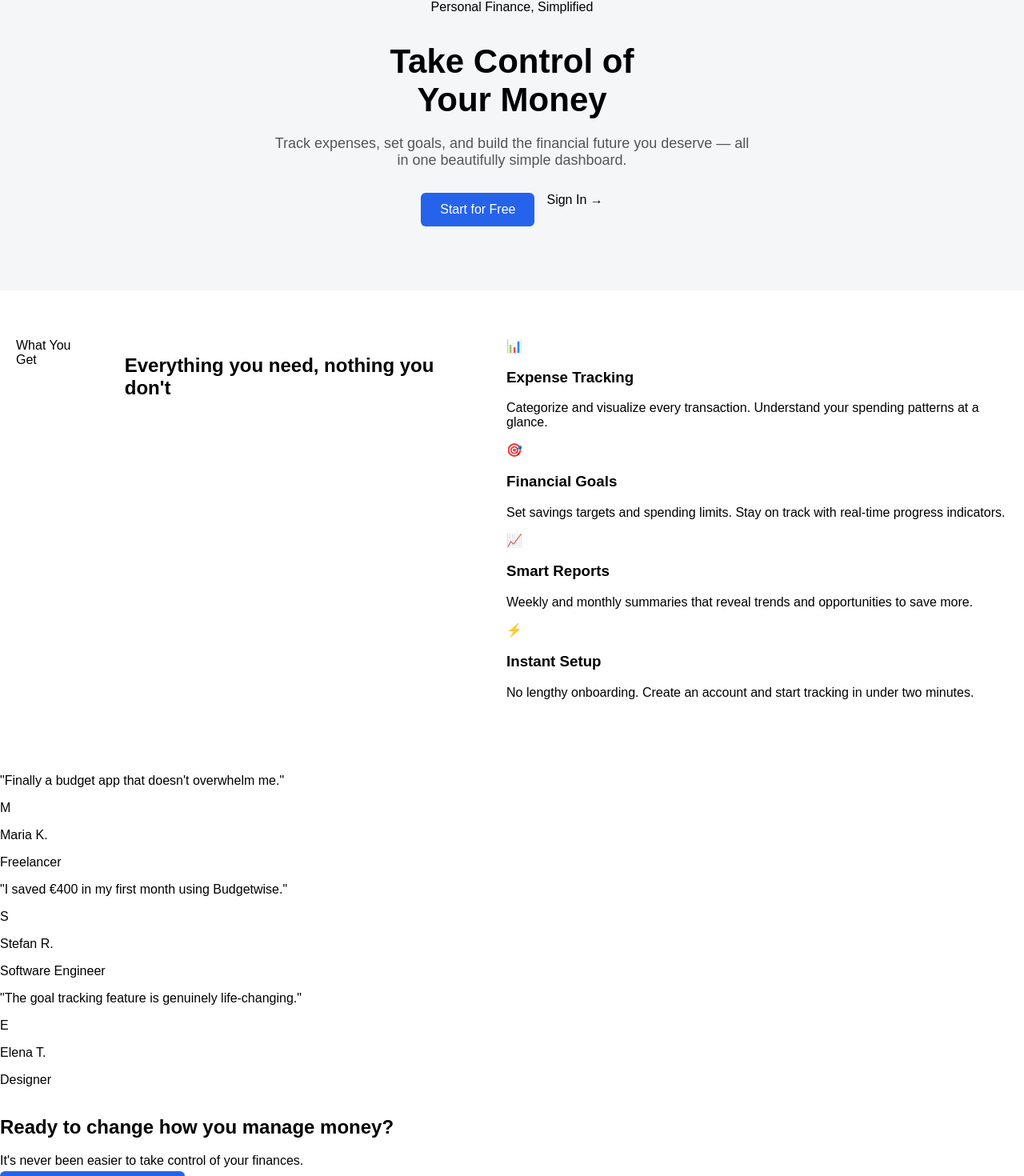
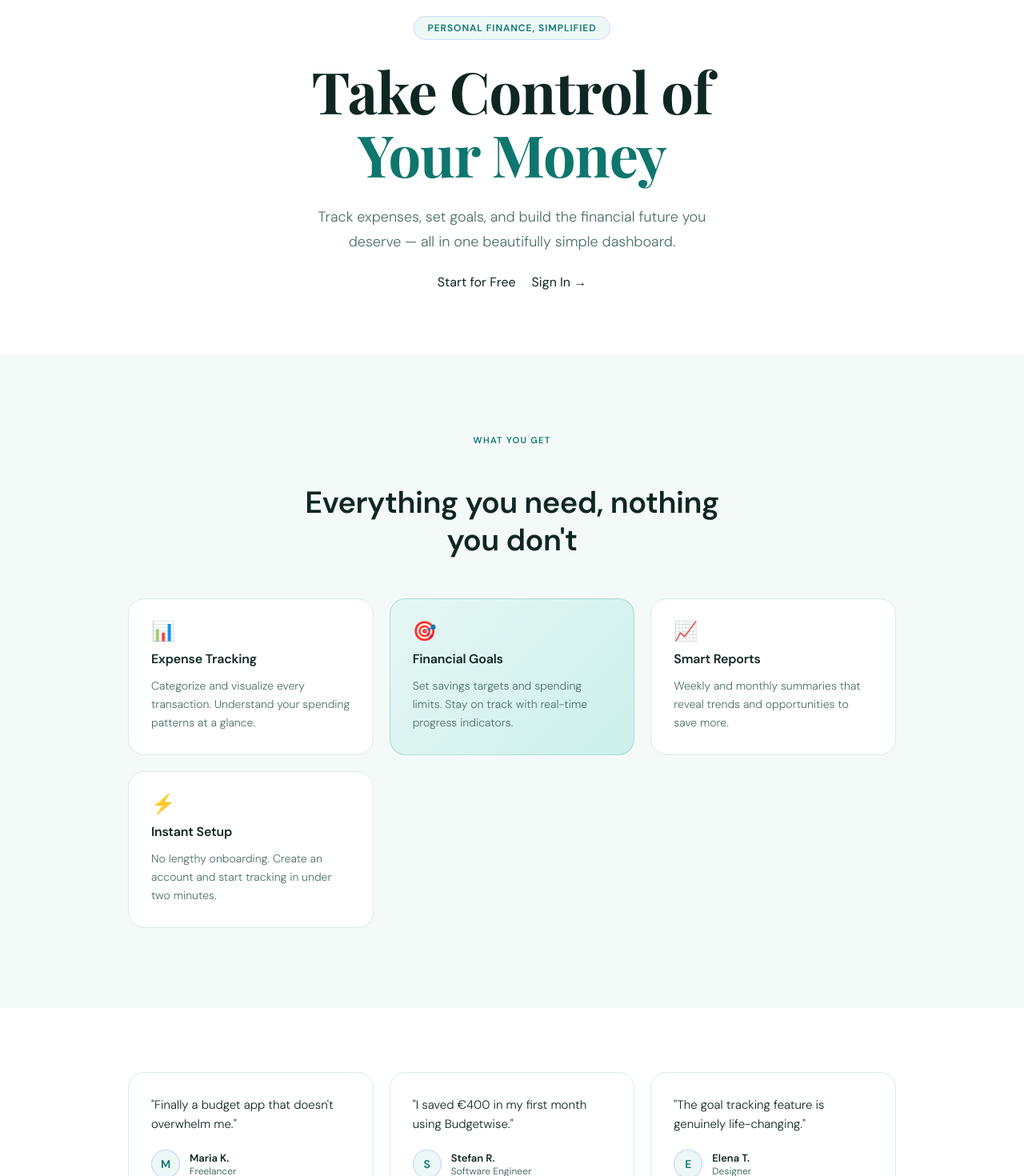
Before and after one commit to DZhivkovv/budgetwise, a React (Create React App) app in the folder frontend/: page / in a window 1280 px wide. Shown: the part 160-1630 px from the top of the page at 80% size. Built offline with nearby package versions, Linux system fonts and the light colour scheme; no server answers.

Commit message:
style: Add styling to homepage

```diff
--- a/frontend/src/pages/Homepage/Homepage.css
+++ b/frontend/src/pages/Homepage/Homepage.css
@@ -1,84 +1,334 @@
+/* ─── TOKENS ───────────────────────────────────────── */
+@import url('https://fonts.googleapis.com/css2?family=DM+Sans:wght@300;400;500;600&family=Playfair+Display:wght@700&display=swap');
+
+
+/* -------------------------------
+   RESET / BASE
+-------------------------------- */
+*, *::before, *::after { box-sizing: border-box; margin: 0; padding: 0; }
+
 .homepage {
+  background: var(--bg-base);
+  color: var(--text-primary);
+  font-family: var(--font);
+  min-height: 100vh;
   display: flex;
   flex-direction: column;
-  font-family: Arial, sans-serif;
+  overflow-x: hidden;
 }
 
-/* HERO */
-
+/* -------------------------------
+   HERO SECTION
+-------------------------------- */
 .hero {
   text-align: center;
-  padding: 80px 20px;
-  background: #f4f6f8;
+  padding: 100px 24px 80px;
+  display: flex;
+  flex-direction: column;
+  align-items: center;
+  gap: 24px;
+  animation: fadeUp 0.7s ease both;
 }
 
-.hero h1 {
-  font-size: 42px;
-  margin-bottom: 20px;
+@keyframes fadeUp {
+  from { opacity: 0; transform: translateY(24px); }
+  to   { opacity: 1; transform: translateY(0); }
 }
 
-.hero p {
-  max-width: 600px;
-  margin: 0 auto 30px auto;
-  color: #555;
+.hero-badge {
+  display: inline-block;
+  background: var(--accent-glow);
+  border: 1px solid #4f6ef733;
+  color: var(--accent-light);
+  font-size: 12px;
+  font-weight: 600;
+  letter-spacing: 0.08em;
+  text-transform: uppercase;
+  padding: 6px 16px;
+  border-radius: 999px;
+}
+
+.hero-title {
+  font-family: var(--font-display);
+  font-size: clamp(42px, 7vw, 72px);
+  font-weight: 700;
+  line-height: 1.1;
+  letter-spacing: -1px;
+  color: var(--text-primary);
+  max-width: 760px;
+}
+
+.hero-accent {
+  color: var(--accent-light);
+}
+
+.hero-subtitle {
   font-size: 18px;
+  color: var(--text-secondary);
+  max-width: 520px;
+  line-height: 1.7;
+  font-weight: 300;
 }
 
 .hero-buttons {
   display: flex;
+  align-items: center;
+  gap: 20px;
+  flex-wrap: wrap;
   justify-content: center;
-  gap: 15px;
 }
 
-/* BUTTONS */
-
-.btn-primary {
-  background: #2563eb;
-  color: white;
-  padding: 12px 24px;
-  border-radius: 6px;
-  text-decoration: none;
+.hero-stats {
+  display: flex;
+  align-items: center;
+  gap: 32px;
+  margin-top: 16px;
+  padding: 20px 36px;
+  background: var(--bg-surface);
+  border: 1px solid var(--border);
+  border-radius: var(--radius-xl);
+  flex-wrap: wrap;
+  justify-content: center;
 }
 
-.btn-primary:hover {
-  background: #1d4ed8;
+.stat {
+  display: flex;
+  flex-direction: column;
+  align-items: center;
+  gap: 4px;
 }
 
-.btn-secondary {
-  border: 1px solid #ccc;
-  padding: 12px 24px;
-  border-radius: 6px;
-  text-decoration: none;
-  color: #333;
+.stat-number {
+  font-size: 24px;
+  font-weight: 600;
+  color: var(--text-primary);
+  letter-spacing: -0.5px;
 }
 
-.btn-secondary:hover {
-  background: #eee;
+.stat-label {
+  font-size: 12px;
+  color: var(--text-secondary);
+  font-weight: 400;
+  text-transform: uppercase;
+  letter-spacing: 0.05em;
 }
 
-/* FEATURES */
-
-.features {
-  display: flex;
-  justify-content: center;
-  gap: 40px;
-  padding: 60px 20px;
+.stat-divider {
+  width: 1px;
+  height: 36px;
+  background: var(--border-strong);
 }
 
-.feature {
-  max-width: 250px;
-  text-align: center;
+/* -------------------------------
+  FEATURES
+-------------------------------- */
+.features {
+  padding: 100px 48px;
+  display: flex;
+  flex-direction: column;
+  align-items: center;
+  gap: 48px;
+  background: var(--bg-surface);
 }
 
-.feature h3 {
-  margin-bottom: 10px;
+.section-label {
+  font-size: 11px;
+  font-weight: 600;
+  letter-spacing: 0.12em;
+  text-transform: uppercase;
+  color: var(--accent-light);
 }
 
-/* FOOTER */
+.section-title {
+  font-size: clamp(26px, 4vw, 38px);
+  font-weight: 600;
+  color: var(--text-primary);
+  text-align: center;
+  max-width: 540px;
+  letter-spacing: -0.5px;
+  line-height: 1.25;
+}
 
+.features-grid {
+  display: grid;
+  grid-template-columns: repeat(3, 1fr);
+  gap: 20px;
+  width: 100%;
+  max-width: 960px;
+}
+
+.feature-card {
+  background: var(--bg-card);
+  border: 1px solid var(--border);
+  border-radius: var(--radius-lg);
+  padding: 28px;
+  display: flex;
+  flex-direction: column;
+  gap: 12px;
+  transition: background var(--transition), border-color var(--transition), transform var(--transition);
+}
+
+.feature-card:hover {
+  background: var(--bg-card-hover);
+  border-color: var(--border-strong);
+  transform: translateY(-2px);
+}
+
+.feature-card--accent {
+  border-color: #0d948840;
+  background: linear-gradient(135deg, #e6f7f5, #ccf0eb);
+}
+
+.feature-icon {
+  font-size: 24px;
+  line-height: 1;
+}
+
+.feature-card h3 {
+  font-size: 16px;
+  font-weight: 600;
+  color: var(--text-primary);
+  letter-spacing: -0.2px;
+}
+
+.feature-card p {
+  font-size: 14px;
+  color: var(--text-secondary);
+  line-height: 1.65;
+  font-weight: 300;
+}
+
+/* -------------------------------
+  TESTIMONIALS
+-------------------------------- */
+.testimonials {
+  padding: 80px 48px;
+}
+
+.testimonial-track {
+  display: grid;
+  grid-template-columns: repeat(3, 1fr);
+  gap: 20px;
+  max-width: 960px;
+  margin: 0 auto;
+}
+
+.testimonial-card {
+  background: var(--bg-card);
+  border: 1px solid var(--border);
+  border-radius: var(--radius-lg);
+  padding: 28px;
+  display: flex;
+  flex-direction: column;
+  gap: 20px;
+  transition: border-color var(--transition);
+}
+
+.testimonial-card:hover {
+  border-color: var(--border-strong);
+}
+
+.testimonial-quote {
+  font-size: 15px;
+  color: var(--text-primary);
+  line-height: 1.6;
+  font-weight: 300;
+  flex: 1;
+}
+
+.testimonial-author {
+  display: flex;
+  align-items: center;
+  gap: 12px;
+}
+
+.testimonial-avatar {
+  width: 36px;
+  height: 36px;
+  border-radius: 50%;
+  background: var(--accent-glow);
+  border: 1px solid #4f6ef744;
+  color: var(--accent-light);
+  display: flex;
+  align-items: center;
+  justify-content: center;
+  font-size: 14px;
+  font-weight: 600;
+  flex-shrink: 0;
+}
+
+.testimonial-name {
+  font-size: 13px;
+  font-weight: 600;
+  color: var(--text-primary);
+}
+
+.testimonial-role {
+  font-size: 12px;
+  color: var(--text-secondary);
+}
+
+/* -------------------------------
+  CALL TO ACTION
+-------------------------------- */
+.cta {
+  padding: 100px 24px;
+  text-align: center;
+  display: flex;
+  flex-direction: column;
+  align-items: center;
+  gap: 20px;
+  background: var(--bg-surface);
+  border-top: 1px solid var(--border);
+}
+
+.cta-title {
+  font-size: clamp(26px, 4vw, 38px);
+  font-weight: 600;
+  color: var(--text-primary);
+  max-width: 540px;
+  letter-spacing: -0.5px;
+  line-height: 1.25;
+}
+
+.cta-sub {
+  font-size: 16px;
+  color: var(--text-secondary);
+  font-weight: 300;
+}
+
+
+/* -------------------------------
+  FOOTER
+-------------------------------- */
 .footer {
-  margin-top: auto;
-  text-align: center;
-  padding: 20px;
-  color: #777;
+  padding: 24px 48px;
+  border-top: 1px solid var(--border);
+  display: flex;
+  align-items: center;
+  justify-content: space-between;
 }
+
+.footer-logo {
+  font-size: 15px;
+  font-weight: 600;
+  color: var(--text-secondary);
+}
+
+.footer-copy {
+  font-size: 13px;
+  color: var(--text-secondary);
+}
+
+/* -------------------------------
+  Responsive
+-------------------------------- */
+@media (max-width: 768px) {
+  .nav { padding: 16px 20px; }
+  .hero { padding: 60px 20px 48px; }
+  .features, .testimonials, .cta { padding: 60px 20px; }
+  .features-grid, .testimonial-track { grid-template-columns: 1fr; }
+  .footer { flex-direction: column; gap: 8px; padding: 20px; }
+  .hero-stats { gap: 20px; padding: 16px 24px; }
+  .stat-divider { display: none; }
+}
```
